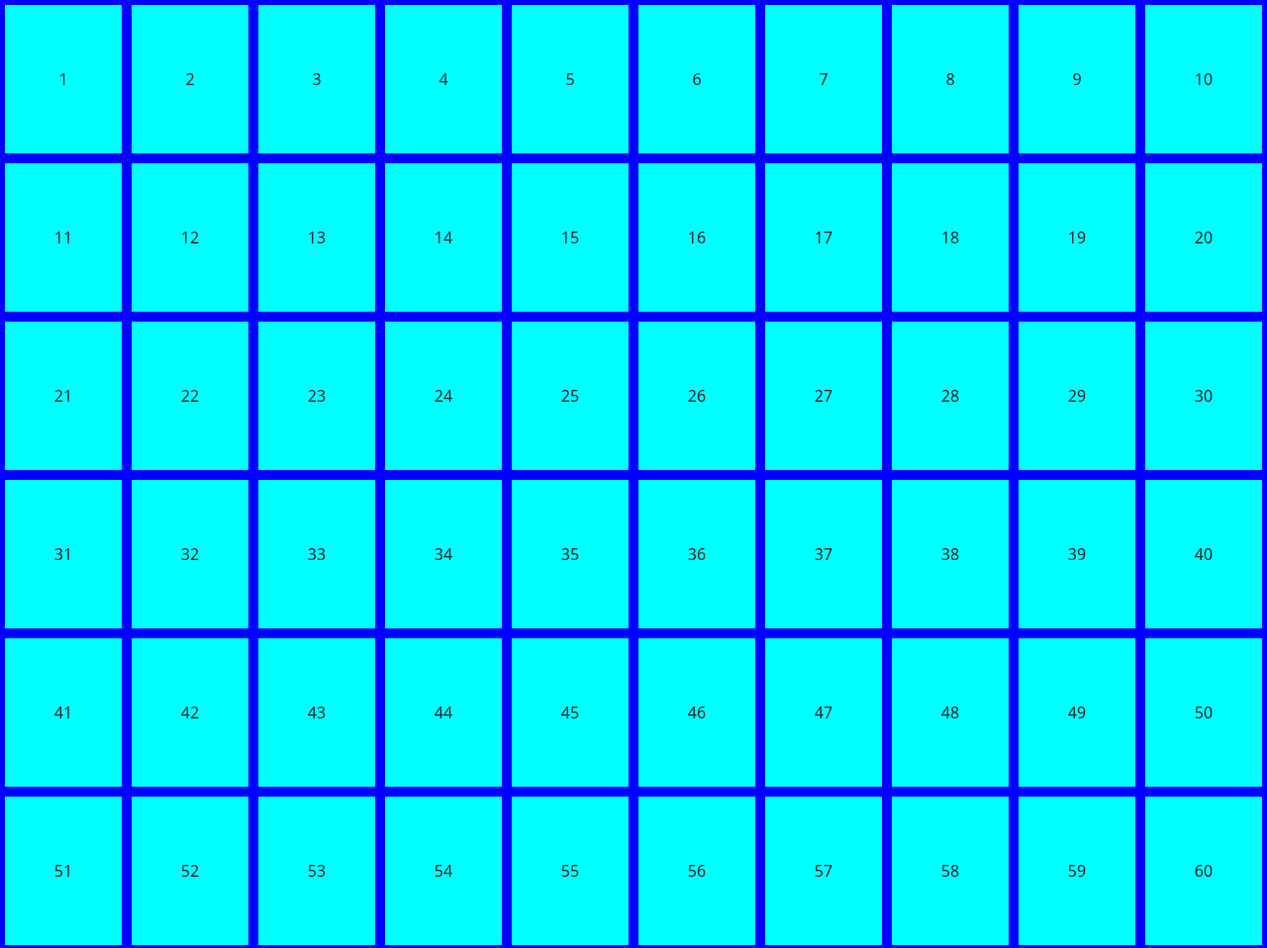
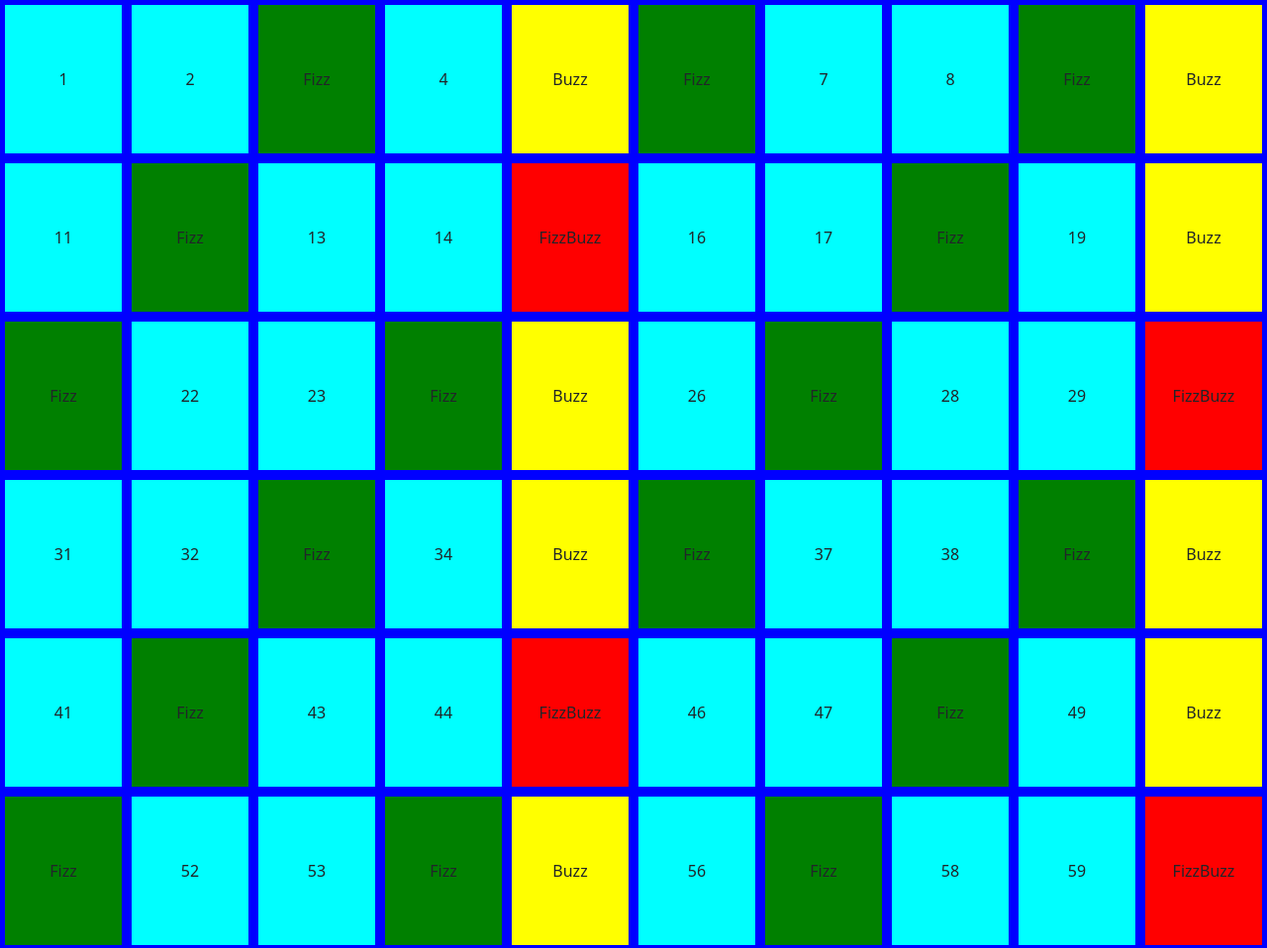
Before and after one commit to Mentabomber/js-fizzbuzz, a plain HTML site: page index.html in a window 1280 px wide. Shown: the top 958 px of the page at 99% size. Drawn offline with nearby package versions, Linux system fonts and the light colour scheme.

Commit message:
color change based on i variable result

```diff
--- a/css/style.css
+++ b/css/style.css
@@ -19,7 +19,19 @@
     width: calc((100% / 10) - 10px);
     height: 150px;
     margin: 5px;
+}
+
+.green{
+    background-color: green;
+}
+
+.red{
+    background-color: red;
+}
+
+.yellow{
+    background-color: yellow;
+}
+.teal{
     background-color: aqua;
-
-
 }
--- a/js/main.js
+++ b/js/main.js
@@ -9,41 +9,35 @@ let counter, message;
 const contenitore = document.getElementById("contenitore");
 
 
-for (let index = 1;  index <= 100; index++){
+for (let i = 1;  i <= 100; i++){
+
     const quadrato = document.createElement('div');
 
-    quadrato.append(index);
-
-    contenitore.append(quadrato);
-
-}
-
-// for di prova
-
-for (let i = 0; i >= 3; i++){
-
-    console.log(i);
-}
-
-for (let i = 1; i >= 100; i++){
-    let message;
-    console.log(message);
-    if (i % 3 == 0 && i % 5 == 0){
+    if (i % 3 == 0 && i % 5 == 0) {
         message = "FizzBuzz";
         console.log(message);
+        quadrato.classList.add("red");
 
     }
     else if ( i % 3 == 0 && i % 5 != 0){
         message = "Fizz";
         console.log(message);
+        quadrato.classList.add("green");
     }
     else if ( i % 5 == 0 && i % 3 != 0){
         message = "Buzz";
         console.log(message);
+        quadrato.classList.add("yellow");
     }
     else{
         message = i;
         console.log(message);
+        quadrato.classList.add("teal");
     }
-console.log(i);
+
+
+
+    quadrato.append(message);
+
+    contenitore.append(quadrato);
 }
```
